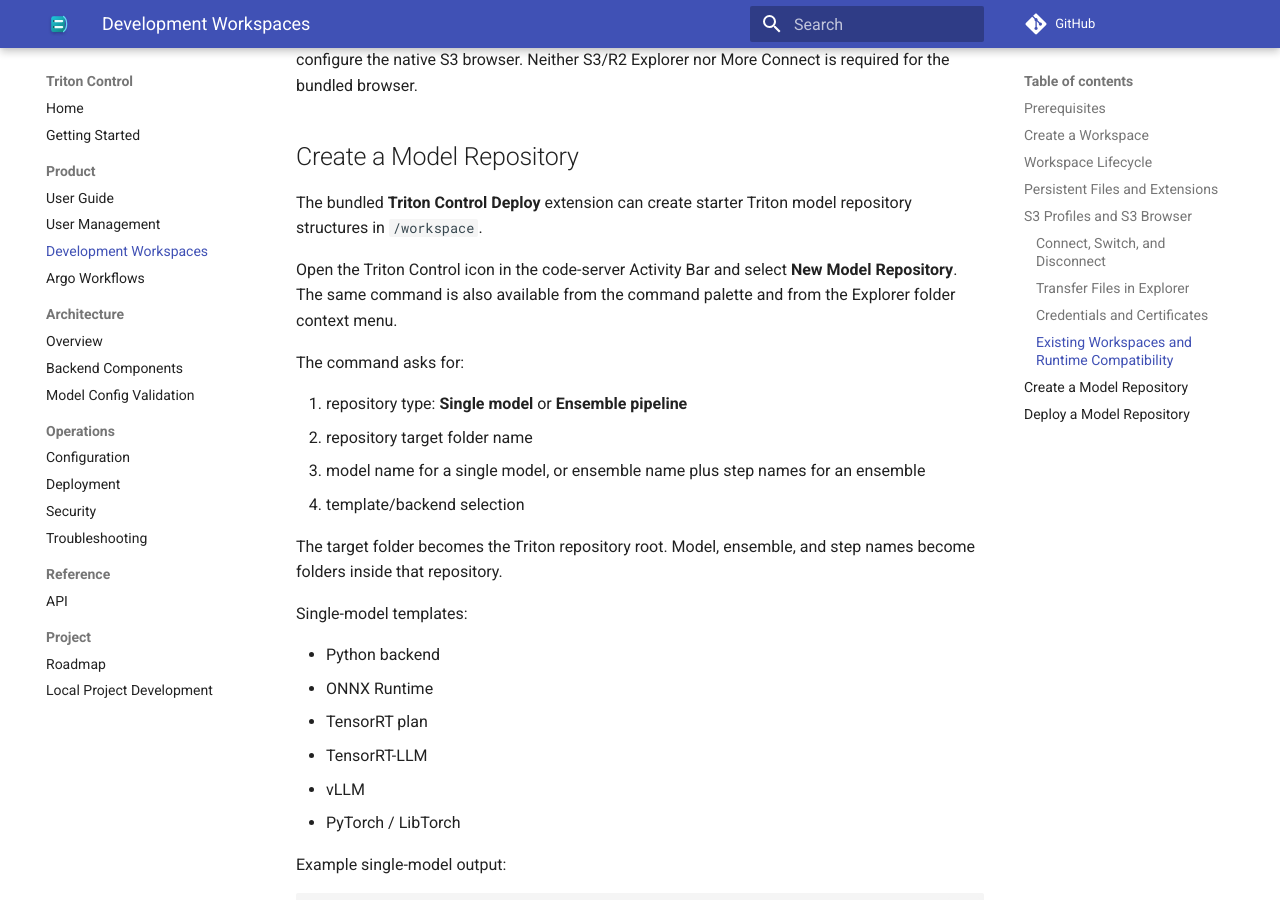
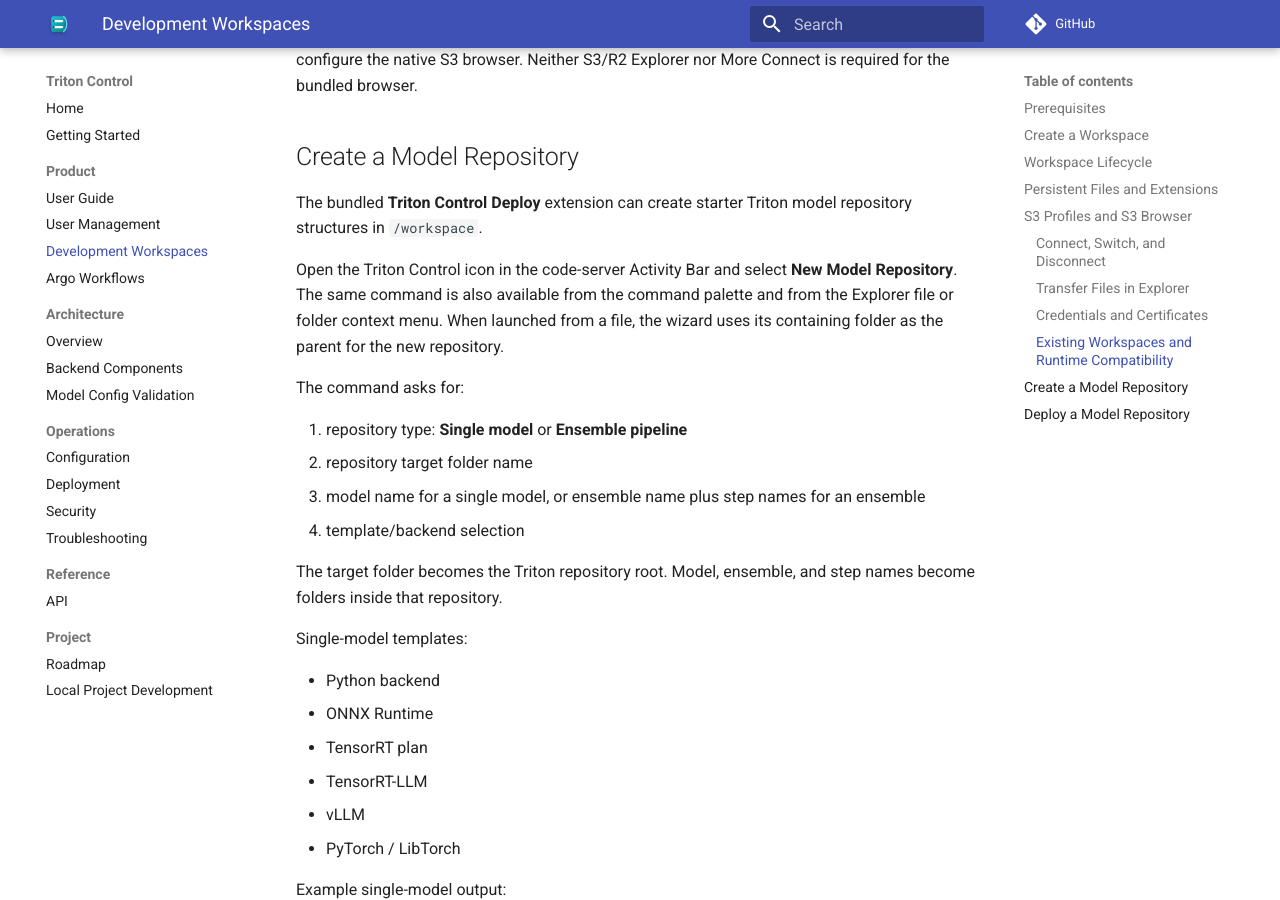
Before and after one commit to ai-lab-tech/triton-control, an MkDocs documentation site: the page built from docs/development-workspaces.md, in a window 1280 px wide and 900 px high, scrolled down 5706 px. Built offline with MkDocs 1.6.1 and Material for MkDocs 9.7.7, drawn with Linux system fonts in a browser that asks for light colours; comment, search, counter and statistics services are not loaded.

Commit message:
feat: clarify context menu options for new model repository in README and documentation

```diff
--- a/docs/development-workspaces.md
+++ b/docs/development-workspaces.md
@@ -230,7 +230,8 @@
 
 Open the Triton Control icon in the code-server Activity Bar and select
 **New Model Repository**. The same command is also available from the command
-palette and from the Explorer folder context menu.
+palette and from the Explorer file or folder context menu. When launched from a file, the wizard
+uses its containing folder as the parent for the new repository.
 
 The command asks for:
 
```
Also changed, not shown: code-server-extensions/triton-deploy/README.md (+2 -1 lines), 2 other files.
